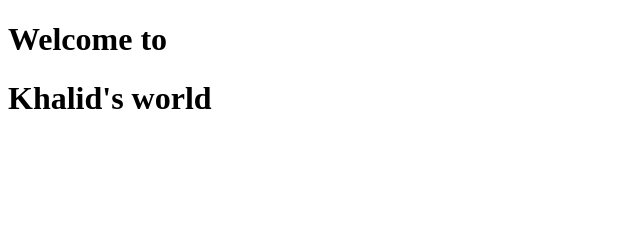
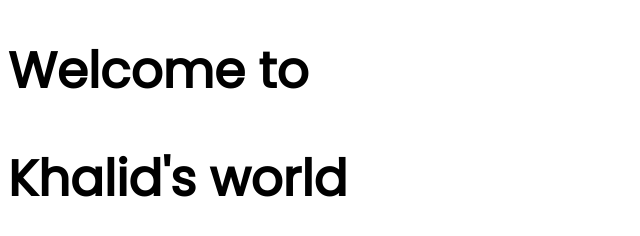
Before and after one commit to Khalid00001/developer-portfolio, a plain HTML site: page index.html in a window 1280 px wide. Shown: the whole page, without its empty margins (0-640 px from the left). Drawn offline with Linux system fonts and the light colour scheme.

Commit message:
font size changed

```diff
--- a/index.html
+++ b/index.html
@@ -5,6 +5,9 @@
     <meta http-equiv="X-UA-Compatible" content="IE=edge">
     <meta name="viewport" content="width=device-width, initial-scale=1.0">
     <title>Khalid's portfolio</title>
+    <link rel="preconnect" href="https://fonts.googleapis.com">
+<link rel="preconnect" href="https://fonts.gstatic.com" crossorigin>
+<link href="https://fonts.googleapis.com/css2?family=Poppins&display=swap" rel="stylesheet">
     <link rel="stylesheet" href="style.css">
 </head>
 <body>
--- a/style.css
+++ b/style.css
@@ -0,0 +1,2 @@
+body {font-family: 'Poppins', sans-serif;}
+h1{font-size: 50px;}
```
